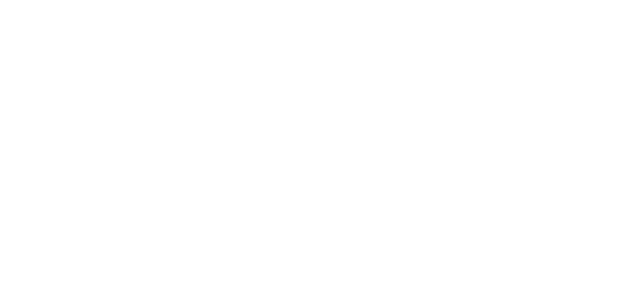
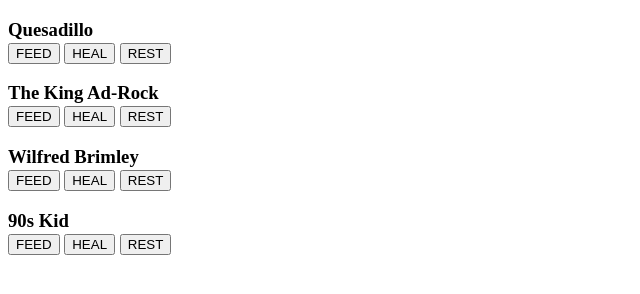
Before and after one commit to N-Crofts/homework_9-18, a plain HTML site: page index.html in a window 1280 px wide. Shown: the whole page, without its empty margins (0-640 px from the left). Drawn offline with Linux system fonts and the light colour scheme.

Commit message:
added buttons to handle these tamagotchis

```diff
--- a/index.html
+++ b/index.html
@@ -1,5 +1,6 @@
 <!DOCTYPE html>
 <html>
+
   <head>
     <meta charset="utf-8">
     <title>tamagotchi OOP</title>
@@ -9,7 +10,39 @@
     <!-- player is loaded afterwards so that it may refer to tamagotchi -->
     <script type="text/javascript" src="player.js"></script>
   </head>
+
   <body>
+    <h3>Quesadillo
+      <div>
+        <button type="button" onclick="player.feedTamagotchi(Quesadillo)">FEED</button>
+        <button type="button" onclick="player.medicateTamagotchi(Quesadillo)">HEAL</button>
+        <button type="button" onclick="player.knockOutTamagotchi(Quesadillo)">REST</button>
+      </div>
+    </h3>
 
+    <h3>The King Ad-Rock
+      <div>
+        <button type="button" onclick="player.feedTamagotchi(TheKingAdRock)">FEED</button>
+        <button type="button" onclick="player.medicateTamagotchi(TheKingAdRock)">HEAL</button>
+        <button type="button" onclick="player.knockOutTamagotchi(TheKingAdRock)">REST</button>
+      </div>
+    </h3>
+
+    <h3>Wilfred Brimley
+      <div>
+        <button type="button" onclick="player.feedTamagotchi(WilfredBrimly)">FEED</button>
+        <button type="button" onclick="player.medicateTamagotchi(WilfredBrimly)">HEAL</button>
+        <button type="button" onclick="player.knockOutTamagotchi(WilfredBrimly)">REST</button>
+      </div>
+    </h3>
+
+    <h3>90s Kid
+      <div>
+        <button type="button" onclick="player.feedTamagotchi(NinetiesKid)">FEED</button>
+        <button type="button" onclick="player.medicateTamagotchi(NinetiesKid)">HEAL</button>
+        <button type="button" onclick="player.knockOutTamagotchi(NinetiesKid)">REST</button>
+      </div>
+    </h3>
   </body>
+
 </html>
--- a/player.js
+++ b/player.js
@@ -4,17 +4,18 @@
   name: "Neo",
   feedTamagotchi: function(tamagotchi) {
     tamagotchi.foodInTummy++;
-    console.log('YUM!!! ' + tamagotchi.name + ' has been fed and now has: ' + tamagotchi.foodInTummy + ' in the tummy');
+    console.log('YUM!!! ' + tamagotchi.name + ' has been fed and now has: ' + tamagotchi.foodInTummy + ' HP in the tummy');
   },
   medicateTamagotchi: function(tamagotchi) {
     tamagotchi.health++;
-    console.log(tamagotchi.name + ' has been medicated and now has health: ' + tamagotchi.health);
+    console.log(tamagotchi.name + ' received a health potion and now has: ' + tamagotchi.health + ' HP');
   },
   knockOutTamagotchi: function(tamagotchi) {
     tamagotchi.restedness++;
-    console.log(tamagotchi.name + ' got some Zzzzs! Restedness: ' + tamagotchi.restedness);
+    console.log(tamagotchi.name + ' got some Zzzzs! Restedness: ' + tamagotchi.restedness + ' HP');
   }
 }; //end player
-player.feedTamagotchi(Quesadillo)
-player.medicateTamagotchi(TheKingAdRock)
-player.knockOutTamagotchi(NinetiesKid)
+// player.feedTamagotchi(Quesadillo)
+// player.medicateTamagotchi(TheKingAdRock)
+// player.knockOutTamagotchi(NinetiesKid)
+// player.feedTamagotchi(WilfredBrimly)
--- a/tamagotchi.js
+++ b/tamagotchi.js
@@ -1,6 +1,7 @@
 console.log('tamagotchi file is loaded');
 
 //your class declaration here
+
 class Tamagotchi {
     constructor(name, creatureType) {
         this.name = name
@@ -46,18 +47,21 @@
 }
 
 //create new Tamagotchis
-let Quesadillo = new Tamagotchi('Quesadillo', 'blah')
+
+let Quesadillo = new Tamagotchi('Quesadillo', '')
 // Quesadillo.start()
 
-let TheKingAdRock = new Tamagotchi('TheKingAdRock', 'blah')
+let TheKingAdRock = new Tamagotchi('TheKingAdRock', '')
 // TheKingAdRock.start()
 
-let WilfredBrimly = new Tamagotchi('WilfredBrimly', 'blah')
+let WilfredBrimly = new Tamagotchi('WilfredBrimly', '')
 // WilfredBrimly.start()
 
-let NinetiesKid = new Tamagotchi('NinetiesKid', 'blah')
+let NinetiesKid = new Tamagotchi('NinetiesKid', '')
 // NinetiesKid.start()
 
+
 //test out your Tamagotchies below via console.logs
-console.log(Quesadillo.cry)
-console.log(TheKingAdRock.yawn)
+
+// console.log(Quesadillo.cry)
+// console.log(TheKingAdRock.yawn)
```
